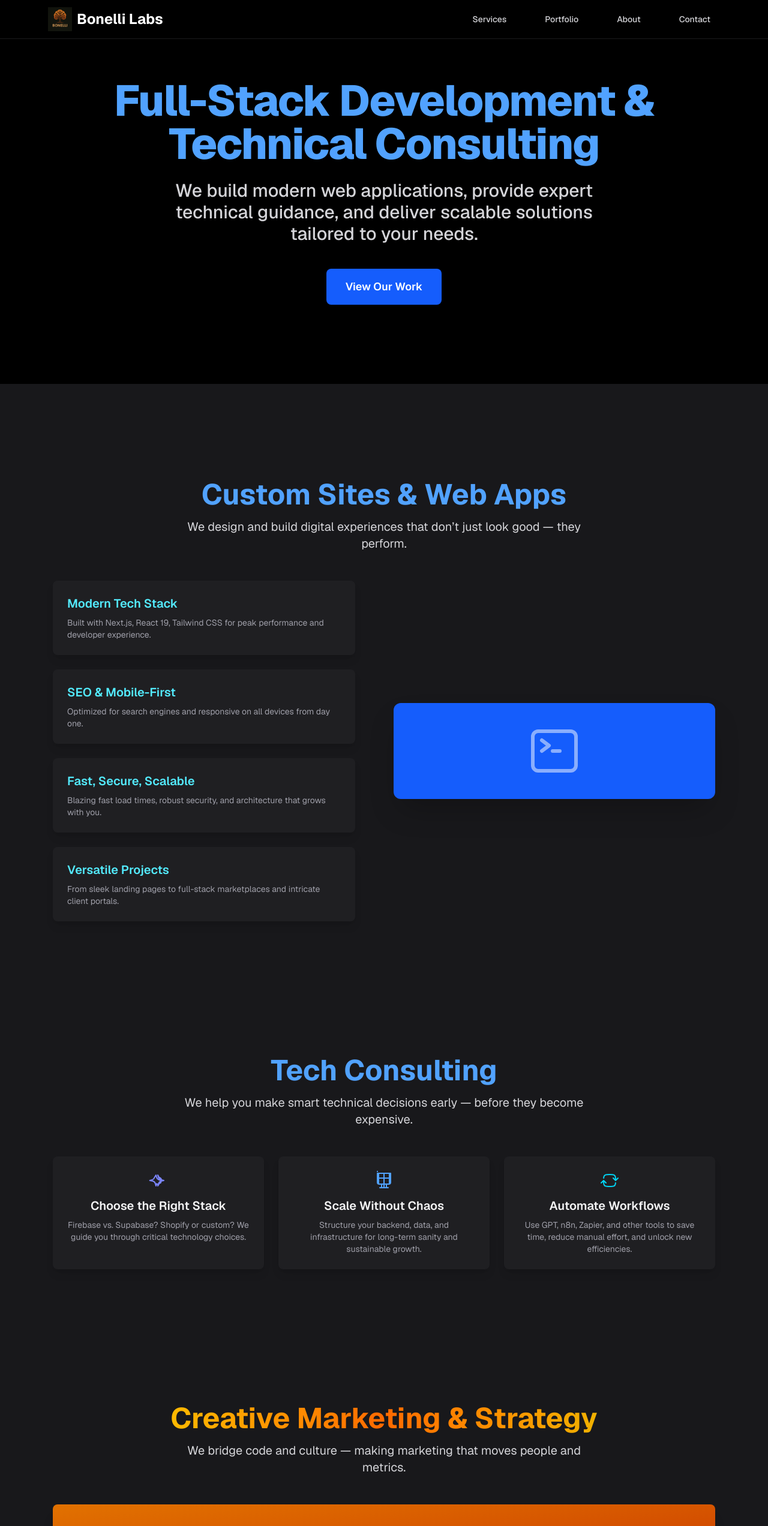
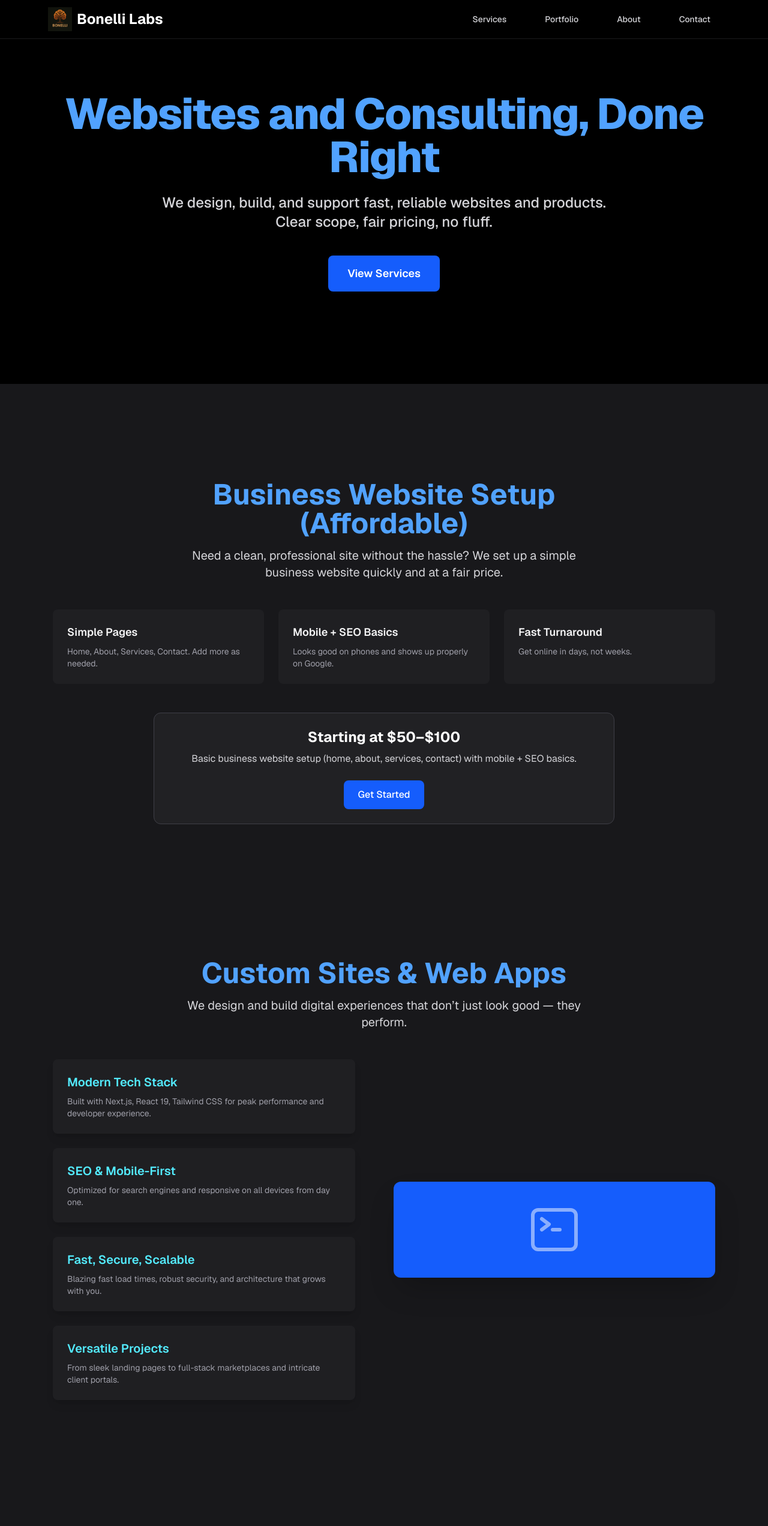
Before and after one commit to Zwin-ux/website, a Next.js app: page / in a window 1280 px wide. Shown: the top 2544 px of the page at 60% size. Built offline with nearby package versions, Linux system fonts and the light colour scheme; no server answers.

Commit message:
The time is now

```diff
--- a/app/page.tsx
+++ b/app/page.tsx
@@ -12,6 +12,8 @@ import TechConsultingSection from "../components/TechConsultingSection";
 import CreativeMarketingSection from "../components/CreativeMarketingSection";
 import GitHubPortfolio from "../components/GitHubPortfolio";
 import SnakeGame from "../components/SnakeGame";
+import BusinessWebsiteSetupSection from "../components/BusinessWebsiteSetupSection";
+import Contact from "../components/Contact";
 
 export default function Home() {
   useEffect(() => {
@@ -71,6 +73,7 @@ export default function Home() {
         {/* Services Section Wrapper */}
         <section id="services" className="py-16 md:py-24 bg-zinc-900">
           <div className="max-w-6xl mx-auto px-6 space-y-16 md:space-y-24">
+            <BusinessWebsiteSetupSection />
             <CustomSitesSection />
             <TechConsultingSection />
             <CreativeMarketingSection />
@@ -92,6 +95,11 @@ export default function Home() {
         <section className="bg-black">
           <SnakeGame />
         </section>
+
+        {/* Contact Section */}
+        <section className="bg-zinc-900">
+          <Contact />
+        </section>
       </main>
       <ScrollToTop />
 
--- /dev/null
+++ b/components/BusinessWebsiteSetupSection.tsx
@@ -0,0 +1,37 @@
+import React from 'react';
+
+const BusinessWebsiteSetupSection = () => {
+  return (
+    <section id="business-websites" className="py-12 md:py-16">
+      <div className="max-w-3xl mx-auto text-center mb-10 md:mb-12">
+        <h2 className="text-3xl md:text-5xl font-bold mb-4">
+          <span className="text-blue-400">Business Website Setup (Affordable)</span>
+        </h2>
+        <p className="text-lg md:text-xl text-zinc-300 max-w-2xl mx-auto">
+          Need a clean, professional site without the hassle? We set up a simple business website quickly and at a fair price.
+        </p>
+      </div>
+
+      <div className="grid md:grid-cols-3 gap-6">
+        {[
+          { title: 'Simple Pages', description: 'Home, About, Services, Contact. Add more as needed.' },
+          { title: 'Mobile + SEO Basics', description: 'Looks good on phones and shows up properly on Google.' },
+          { title: 'Fast Turnaround', description: 'Get online in days, not weeks.' },
+        ].map((item) => (
+          <div key={item.title} className="p-6 bg-zinc-800/50 rounded-lg">
+            <h3 className="text-lg font-semibold text-zinc-100 mb-2">{item.title}</h3>
+            <p className="text-zinc-400 text-sm">{item.description}</p>
+          </div>
+        ))}
+      </div>
+
+      <div className="mt-10 md:mt-12 max-w-3xl mx-auto bg-zinc-800/60 border border-zinc-700 rounded-xl p-6 text-center">
+        <p className="text-2xl font-bold text-white mb-2">Starting at $50–$100</p>
+        <p className="text-zinc-300 mb-6">Basic business website setup (home, about, services, contact) with mobile + SEO basics.</p>
+        <a href="mailto:mzwin3545@gmail.com" className="inline-block px-6 py-3 bg-blue-600 hover:bg-blue-700 text-white rounded-lg font-medium">Get Started</a>
+      </div>
+    </section>
+  );
+};
+
+export default BusinessWebsiteSetupSection;
--- a/components/CreativeMarketingSection.tsx
+++ b/components/CreativeMarketingSection.tsx
@@ -6,34 +6,34 @@ const CreativeMarketingSection = () => {
       <div className="max-w-3xl mx-auto text-center mb-10 md:mb-12">
         <h2 className="text-3xl md:text-5xl font-bold mb-4">
           <span className="bg-clip-text text-transparent bg-gradient-to-r from-amber-400 via-orange-500 to-yellow-500">
-            Creative Marketing & Strategy
+            Marketing & Content
           </span>
         </h2>
         <p className="text-lg md:text-xl text-zinc-300 max-w-2xl mx-auto">
-          We bridge code and culture — making marketing that moves people and metrics.
+          Practical help with content, brand basics, and simple growth tactics.
         </p>
       </div>
 
       <div className="space-y-8">
         {[
           {
-            title: "Visual Storytelling",
-            description: "Crafting compelling narratives with conversion in mind. Your brand's story, beautifully told.",
+            title: "Clear Messaging",
+            description: "Say what you do and why it helps — plain and simple.",
             bgColor: "bg-gradient-to-br from-amber-600 to-orange-700"
           },
           {
-            title: "Brand Systems, Not Just Assets",
-            description: "Building cohesive brand identities that resonate across all touchpoints.",
+            title: "Brand Basics",
+            description: "Clean logo use, colors, and type so everything matches.",
             bgColor: "bg-gradient-to-br from-orange-600 to-yellow-700"
           },
           {
-            title: "Data-Driven Growth Tools",
-            description: "Leveraging A/B testing, funnel design, smart copy, and influencer ops to achieve measurable results.",
+            title: "Simple Growth",
+            description: "Basic landing pages, email capture, and light A/B testing.",
             bgColor: "bg-gradient-to-br from-yellow-600 to-amber-700"
           },
           {
-            title: "Human-Centric Social Content",
-            description: "Creating social media content that doesn’t feel corporate — it feels authentic and engaging.",
+            title: "Social Content",
+            description: "Short posts and visuals that feel human, not corporate.",
             bgColor: "bg-gradient-to-br from-amber-600 to-yellow-700"
           }
         ].map((item, index) => (
@@ -43,11 +43,6 @@ const CreativeMarketingSection = () => {
           </div>
         ))}
       </div>
-
-      {/* Optional: Add a small gallery or visual element here */}
-      <div className="mt-12 text-center">
-        <p className="text-zinc-400 italic">Let's make your brand unforgettable.</p>
-      </div>
     </section>
   );
 };
--- a/components/GitHubPortfolio.tsx
+++ b/components/GitHubPortfolio.tsx
@@ -163,7 +163,22 @@ export default function GitHubPortfolio({
       setLoading(true);
       setError(null);
       const repos = await fetchUserRepositories(username, maxRepos);
-      setRepositories(repos);
+      // Curated featured order (user preference): include 'cryptic' and exclude 'website'
+      const curatedOrder = [
+        'RealText',
+        'RedditScraper',
+        'botbot',
+        'rete-demo',
+        'cryptic',
+        'P-V-NP',
+      ];
+
+      const curated = curatedOrder
+        .map(name => repos.find(r => r.name.toLowerCase() === name.toLowerCase()))
+        .filter((r): r is GitHubRepository => Boolean(r));
+
+      const finalList = (curated.length > 0 ? curated : repos).slice(0, maxRepos);
+      setRepositories(finalList);
     } catch (err) {
       setError(err instanceof Error ? err.message : 'An unknown error occurred');
       console.error('Error loading repositories:', err);
--- a/components/Hero.tsx
+++ b/components/Hero.tsx
@@ -11,18 +11,16 @@ export default function Hero() {
   return (
     <section className="min-h-[80vh] flex flex-col justify-center items-center text-center py-20 px-6 bg-black text-white fade-in-section opacity-100 translate-y-0">
       <h1 className="text-5xl md:text-7xl font-extrabold mb-6 tracking-tight">
-        <span className="text-blue-400">
-          Full-Stack Development & Technical Consulting
-        </span>
+        <span className="text-blue-400">Websites and Consulting, Done Right</span>
       </h1>
-      <p className="text-xl md:text-3xl mb-10 max-w-3xl mx-auto font-medium text-zinc-300">
-        We build modern web applications, provide expert technical guidance, and deliver scalable solutions tailored to your needs.
+      <p className="text-xl md:text-2xl mb-10 max-w-3xl mx-auto font-medium text-zinc-300">
+        We design, build, and support fast, reliable websites and products. Clear scope, fair pricing, no fluff.
       </p>
       <button
         onClick={scrollToServices}
         className="px-8 py-4 bg-blue-600 hover:bg-blue-700 text-white font-semibold rounded-lg text-lg transition-all shadow-lg transform hover:scale-105"
       >
-        View Our Work
+        View Services
       </button>
     </section>
   );
--- a/components/TechConsultingSection.tsx
+++ b/components/TechConsultingSection.tsx
@@ -10,7 +10,7 @@ const TechConsultingSection = () => {
           </span>
         </h2>
         <p className="text-lg md:text-xl text-zinc-300 max-w-2xl mx-auto">
-          We help you make smart technical decisions early — before they become expensive.
+          Make clear technical decisions early, avoid rework later.
         </p>
       </div>
 
@@ -18,18 +18,18 @@ const TechConsultingSection = () => {
         {[
           {
             title: "Choose the Right Stack",
-            description: "Firebase vs. Supabase? Shopify or custom? We guide you through critical technology choices.",
+            description: "Pick tools that fit your project and budget — not the other way around.",
             icon: <svg xmlns="http://www.w3.org/2000/svg" fill="none" viewBox="0 0 24 24" strokeWidth={1.5} stroke="currentColor" className="w-8 h-8 mb-3 text-indigo-400"><path strokeLinecap="round" strokeLinejoin="round" d="M9.813 15.904L9 18.75l-.813-2.846a4.5 4.5 0 00-3.09-3.09L1.25 12l2.846-.813a4.5 4.5 0 003.09-3.09L9 5.25l.813 2.846a4.5 4.5 0 003.09 3.09l2.846.813-.813 2.846a4.5 4.5 0 00-3.09 3.09zM18.25 12L15.404 12.813a4.5 4.5 0 00-3.09 3.09L11.25 18.75l.813-2.846a4.5 4.5 0 003.09-3.09L18.75 12l-2.846-.813a4.5 4.5 0 00-3.09-3.09L11.25 5.25l.813 2.846a4.5 4.5 0 003.09 3.09L18.75 12z" /></svg>
           },
           {
             title: "Scale Without Chaos",
-            description: "Structure your backend, data, and infrastructure for long-term sanity and sustainable growth.",
+            description: "Plan your backend, data, and infra so growth stays manageable.",
             icon: <svg xmlns="http://www.w3.org/2000/svg" fill="none" viewBox="0 0 24 24" strokeWidth={1.5} stroke="currentColor" className="w-8 h-8 mb-3 text-blue-400"><path strokeLinecap="round" strokeLinejoin="round" d="M3.75 3v11.25A2.25 2.25 0 006 16.5h12A2.25 2.25 0 0020.25 14.25V3m-16.5 0h16.5M3.75 0v.75M12 16.5v3.75m0-3.75V3.75M5.25 16.5V3.75m13.5 12.75V3.75M9 16.5v3.75M15 16.5v3.75M3.75 9h16.5M6.75 21H17.25" /></svg>
 
           },
           {
             title: "Automate Workflows",
-            description: "Use GPT, n8n, Zapier, and other tools to save time, reduce manual effort, and unlock new efficiencies.",
+            description: "Use automation to cut manual work and speed up routine tasks.",
             icon: <svg xmlns="http://www.w3.org/2000/svg" fill="none" viewBox="0 0 24 24" strokeWidth={1.5} stroke="currentColor" className="w-8 h-8 mb-3 text-cyan-400"><path strokeLinecap="round" strokeLinejoin="round" d="M19.5 12c0-1.232-.046-2.453-.138-3.662a4.006 4.006 0 00-3.7-3.7 48.678 48.678 0 00-7.324 0 4.006 4.006 0 00-3.7 3.7c-.017.22-.032.441-.046.662M19.5 12l3-3m-3 3l-3-3m-12 3c0 1.232.046 2.453.138 3.662a4.006 4.006 0 003.7 3.7 48.656 48.656 0 007.324 0 4.006 4.006 0 003.7-3.7c.017-.22.032-.441.046-.662M4.5 12l3 3m-3-3l-3 3" /></svg>
           }
         ].map((item, index) => (
```
Also changed, not shown: components/SnakeGame.tsx (+100 -6 lines), components/WhatWeDo.tsx (+4 -4 lines).
